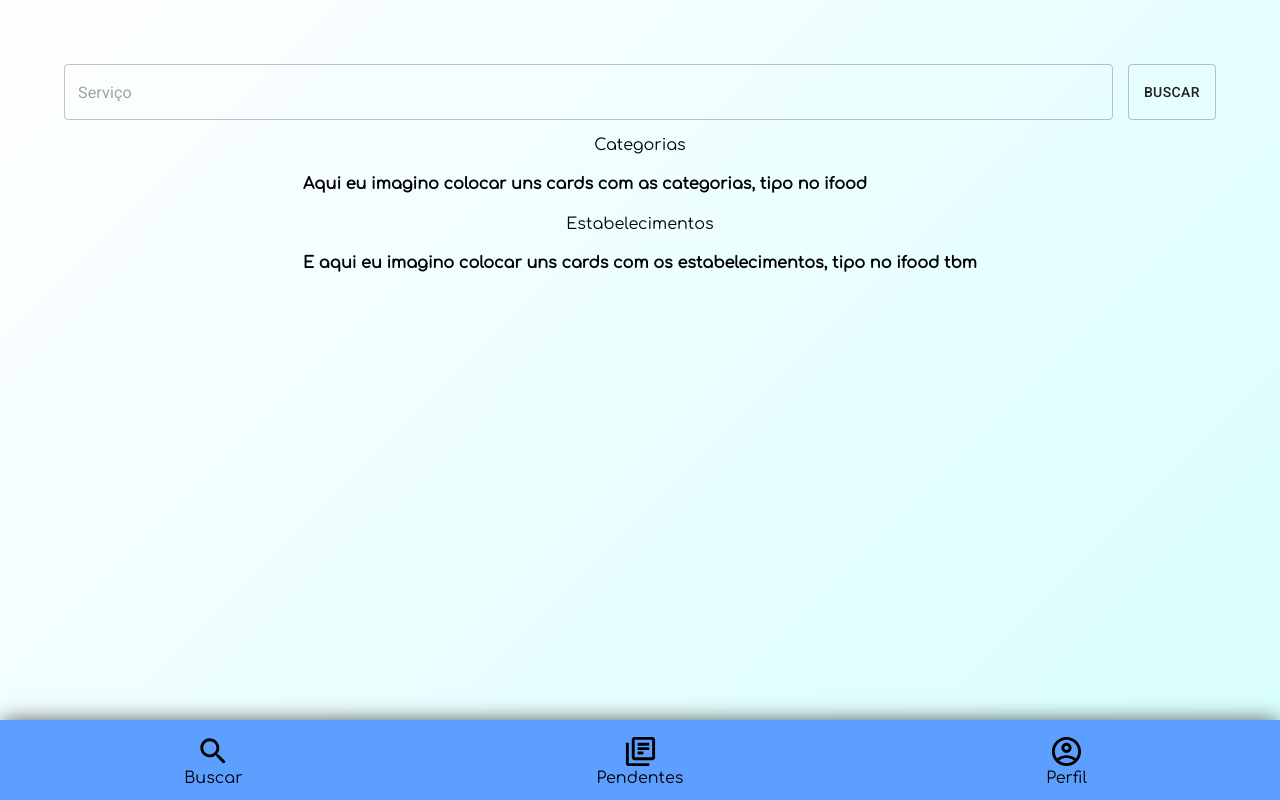
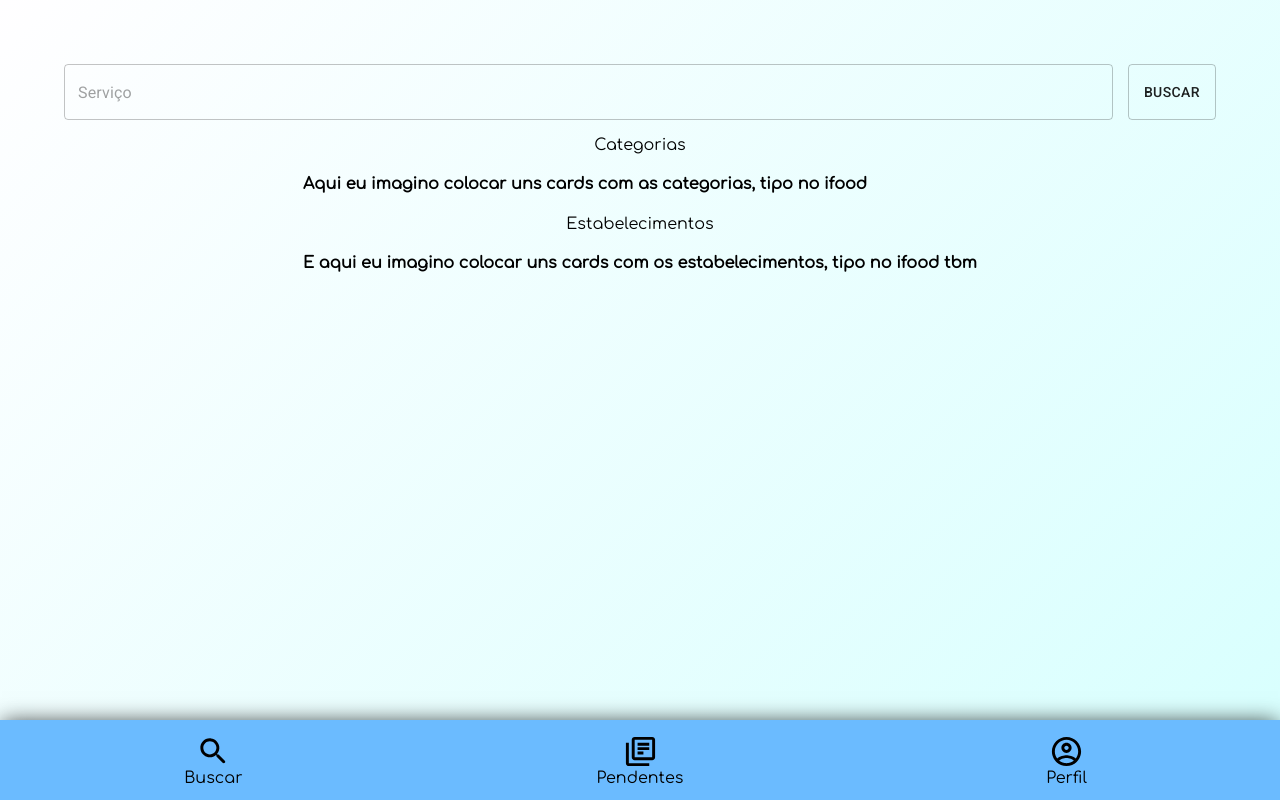
Before and after one commit to joaomcouto/UFMG-20201, a React (Create React App) app in the folder servi/: page /search in a window 1280 px wide. Built offline with nearby package versions, Linux system fonts and the light colour scheme.

Commit message:
change menu bar color

```diff
--- a/servi/src/components/Footer/Footer.css
+++ b/servi/src/components/Footer/Footer.css
@@ -2,7 +2,7 @@
     position: absolute;
     width: 100%;
     height: 10vh;
-    background: #5D9FFF;
+    background: #6BBBFF;
     top: 90vh;
     display: flex;
     -webkit-box-shadow: 0px 0px 21px -2px rgba(0,0,0,0.75);
```
